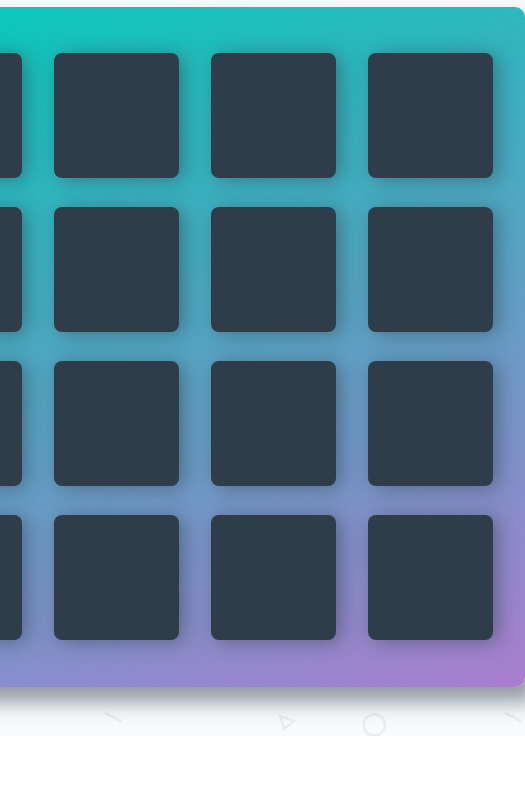
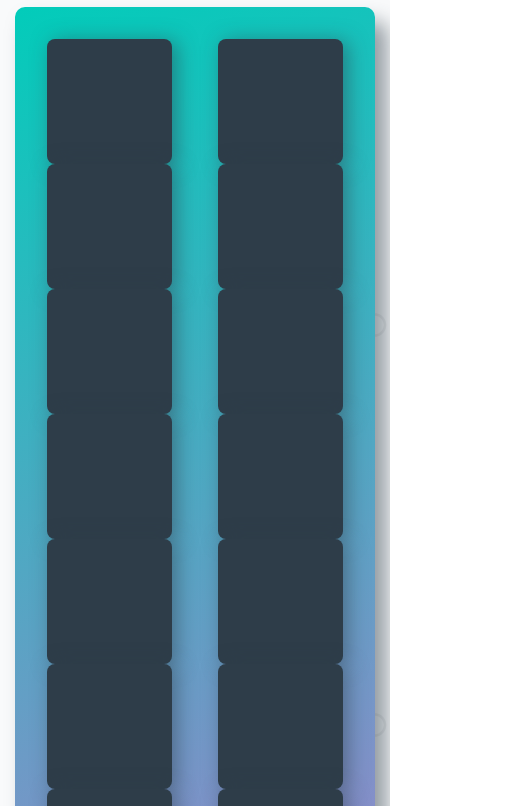
Before and after one commit to maxzakh/Memory-Game-Project, a plain HTML site: page index.html in a window 390 px wide. Shown: the part 108-914 px from the top of the page, 525 px wide, since content can reach past the window. Before the commit the page ends 844 px from the top, so only its background shows below. Drawn offline with Linux system fonts and the light colour scheme; a web font is replaced by a local one.

Commit message:
Fixed bug with double click on second tile

```diff
--- a/app.js
+++ b/app.js
@@ -102,6 +102,8 @@ function cardClick() {
                 openCards = [];
             }, 700);
        }
+    } else {
+        return;
     }
     setMoveCounter(moveCounter + 1);
     updateStars();
--- a/index.html
+++ b/index.html
@@ -2,7 +2,9 @@
 <html lang="en">
 <head>
     <meta charset="UTF-8">
-    <meta name="viewport" content="width=device-width, initial-scale=1.0">
+    <!-- Commented out as suggested by reviewer since we are using bootstrap.
+        However we are using only the font from bootstrapcdn.com, not the bootstrap library itself, is it still appropriate to comment out viewport? -->
+    <!-- <meta name="viewport" content="width=device-width, initial-scale=1.0"> -->
     <meta http-equiv="X-UA-Compatible" content="ie=edge">
     <title>Matching Game by Max</title>
     <link rel="stylesheet prefetch" href="https://maxcdn.bootstrapcdn.com/font-awesome/4.6.1/css/font-awesome.min.css">
--- a/style.css
+++ b/style.css
@@ -119,3 +119,14 @@ h1 {
  .timer {
     margin-left: 20px;
 }
+
+/*
+ * Media queries
+ */
+
+@media screen and (max-width: 480px) {
+    .deck {
+        width: 360px;
+        min-height: 640px;
+    }
+}
```
Also changed, not shown: 1 other file.
